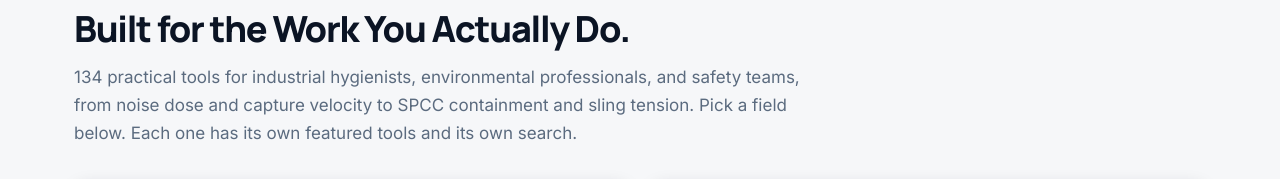
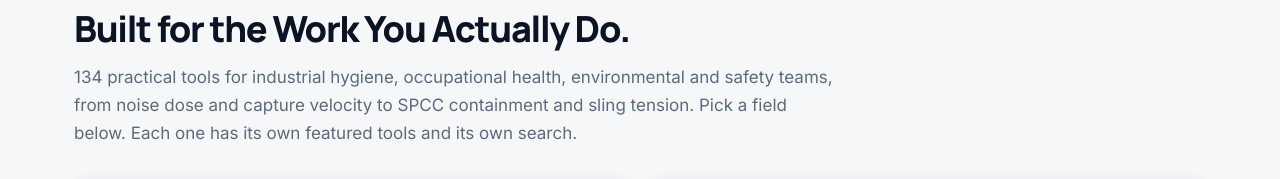
Before and after one commit to jfischback/oems_tool_search, a plain HTML site: page index.html in a window 1280 px wide. Shown: the part 691-870 px from the top of the page. Drawn offline with Linux system fonts and the light colour scheme; a script that the page names is missing.

Commit message:
Tools intro names occupational health
Co-Authored-By: Claude Opus 5.5 <noreply@anthropic.com>
Claude-Session: https://claude.ai/code/session_01W19U5ZDg9fHAEmoqsP3Qqc

```diff
--- a/index.html
+++ b/index.html
@@ -143,7 +143,7 @@
   <section class="intro sv" id="intro">
     <div class="eyebrow">Browse by field</div>
     <h2>Built for the work you actually do.</h2>
-    <p><span id="total"></span> practical tools for industrial hygienists, environmental professionals, and safety teams, from noise dose and capture velocity to SPCC containment and sling tension. Pick a field below. Each one has its own featured tools and its own search.</p>
+    <p><span id="total"></span> practical tools for industrial hygiene, occupational health, environmental and safety teams, from noise dose and capture velocity to SPCC containment and sling tension. Pick a field below. Each one has its own featured tools and its own search.</p>
   </section>
   <section class="groups" id="groups"></section>
 </div>
```
